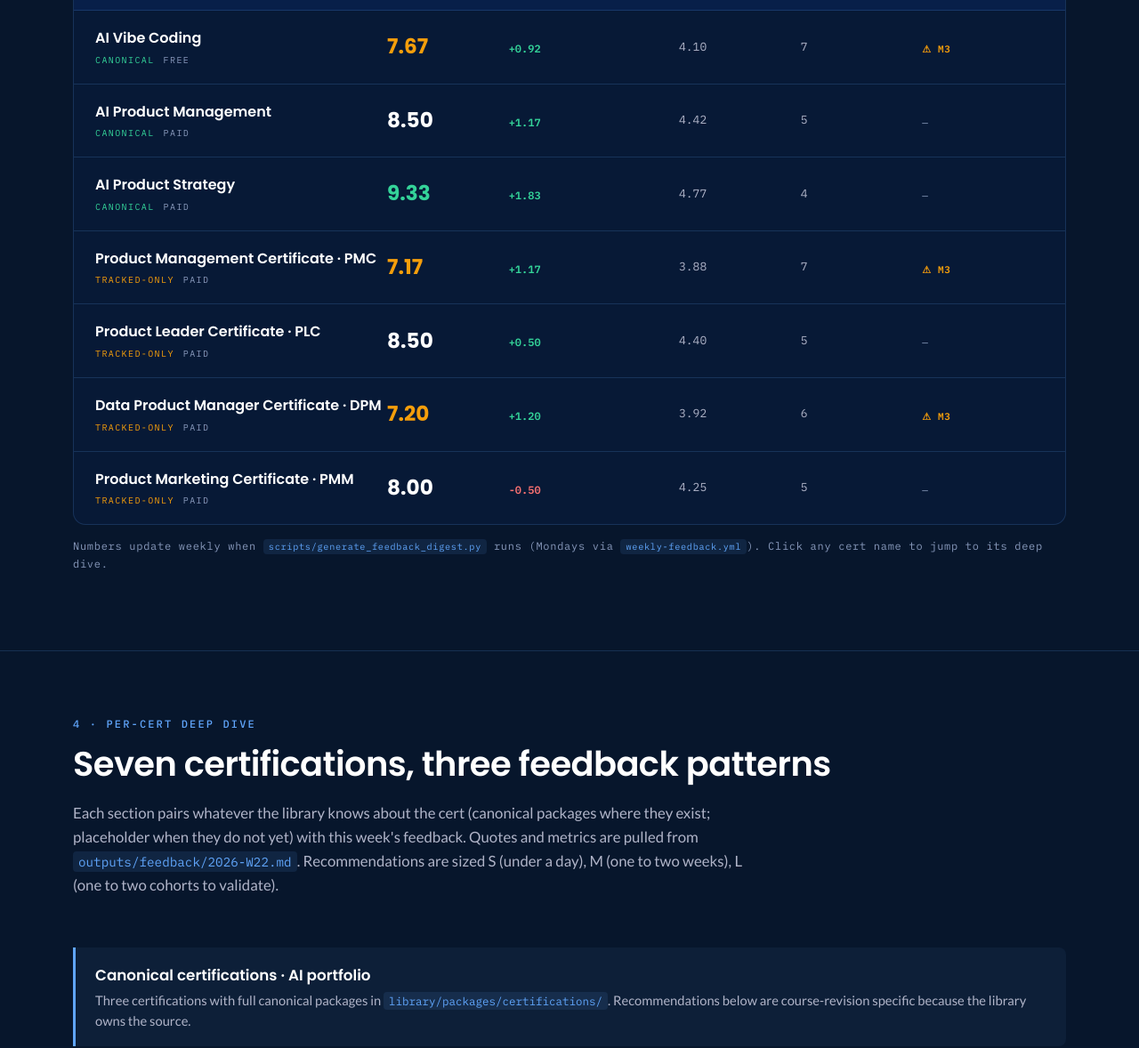
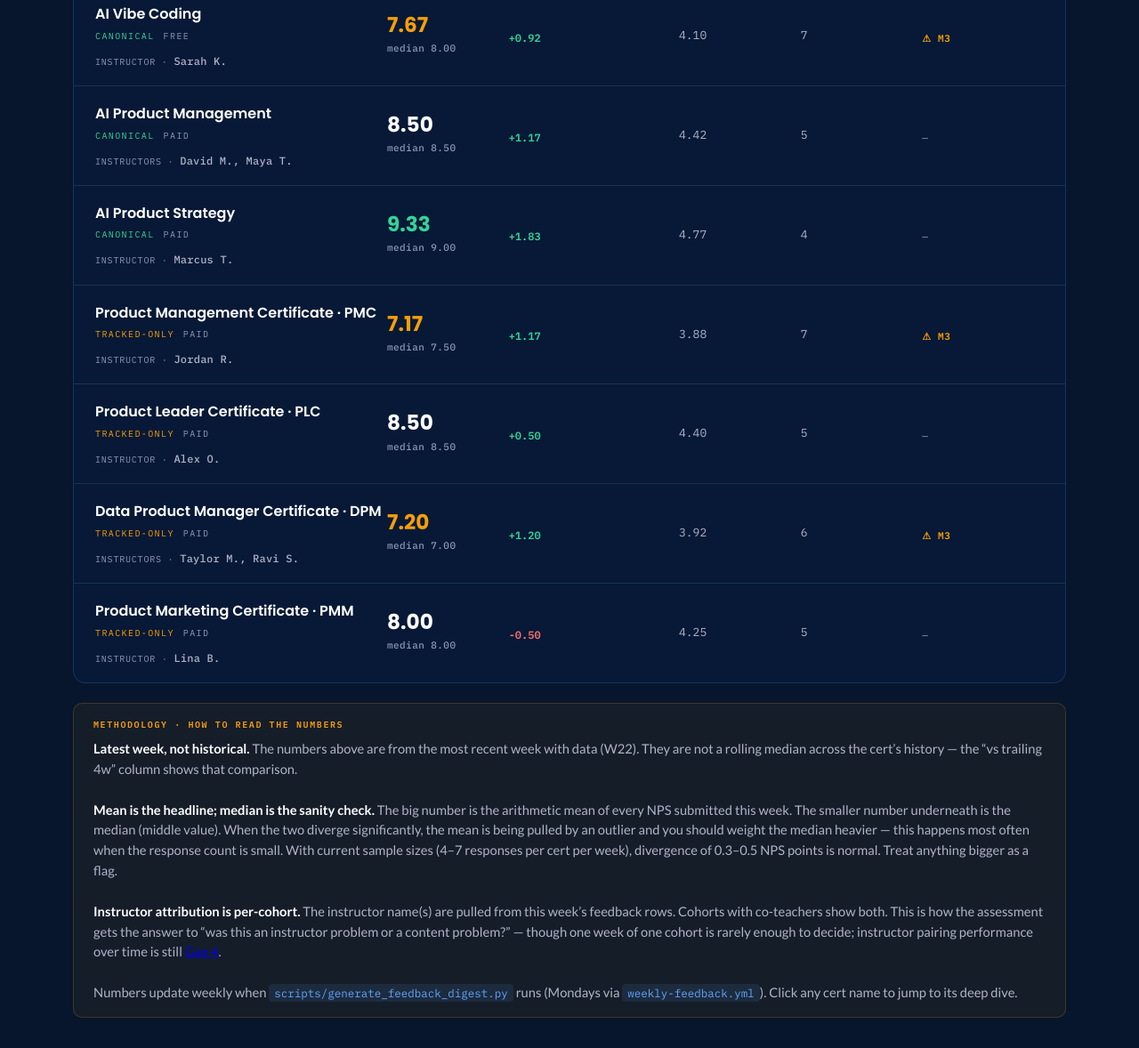
Before and after one commit to DJN-KRS-2709/ps-course-portfolio-assessment, a plain HTML site: page index.html in a window 1280 px wide. Shown: the part 2881-4059 px from the top of the page at 89% size. Drawn offline with Linux system fonts and the light colour scheme.

Commit message:
Refresh: mean+median NPS, instructor attribution in scoreboard
Co-authored-by: Cursor <cursoragent@cursor.com>

```diff
--- a/index.html
+++ b/index.html
@@ -547,6 +547,46 @@
   }
   .sb-num.warn { color: var(--warn); }
   .sb-num.good { color: var(--good); }
+  .sb-num-secondary {
+    font-family: var(--mono);
+    font-size: 11px;
+    font-weight: 500;
+    color: var(--muted);
+    margin-top: 6px;
+    letter-spacing: 0.04em;
+  }
+  .sb-num-secondary.diverge { color: var(--warn); }
+  .sb-cell-instructor {
+    font-family: var(--mono);
+    font-size: 10px;
+    letter-spacing: 0.08em;
+    text-transform: uppercase;
+    color: var(--muted);
+    margin-top: 6px;
+  }
+  .sb-cell-instructor strong { color: var(--body); font-weight: 500; text-transform: none; letter-spacing: 0.02em; font-size: 12px; }
+  .sb-method-note {
+    background: rgba(245, 158, 11, 0.06);
+    border: 1px solid rgba(245, 158, 11, 0.20);
+    border-radius: 10px;
+    padding: 16px 22px;
+    margin-top: 22px;
+    font-family: var(--serif);
+    font-size: 0.92rem;
+    line-height: 1.55;
+    color: var(--body);
+  }
+  .sb-method-note strong { color: var(--heading); font-weight: 600; }
+  .sb-method-note .note-eyebrow {
+    display: block;
+    font-family: var(--mono);
+    font-size: 10px;
+    font-weight: 600;
+    letter-spacing: 0.16em;
+    text-transform: uppercase;
+    color: var(--warn);
+    margin-bottom: 8px;
+  }
   .sb-delta {
     font-family: var(--mono);
     font-size: 12px;
@@ -689,7 +729,7 @@
     <div class="section-eyebrow">3 &middot; Portfolio scoreboard</div>
     <h2>How every certification is doing this week</h2>
     <p class="section-lede">
-      Cert-level snapshot of W22 across the full portfolio. Pulled directly from <code>outputs/feedback/2026-W22.md</code>. Sorted by tier (canonical AI portfolio first, then tracked-only core programs). NPS this week is compared to the trailing 4-week mean; module-level flags surface any module sustained-low for 2+ weeks.
+      Cert-level snapshot of W22 across the full portfolio. Pulled directly from <code>outputs/feedback/2026-W22.md</code>. Each NPS cell shows mean (the headline number) with median underneath; the instructor sub-line under each cert name names whoever taught the cohort that produced this week&rsquo;s feedback.
     </p>
     <div class="scoreboard-table">
       <div class="scoreboard-row head">
@@ -705,8 +745,12 @@
         <div class="sb-cell-cert">
           <a class="sb-cert-name" href="#vibe">AI Vibe Coding</a>
           <div class="sb-cert-meta"><span class="canonical">Canonical</span><span>Free</span></div>
+          <div class="sb-cell-instructor">Instructor &middot; <strong>Sarah K.</strong></div>
         </div>
-        <div><div class="sb-num warn">7.67</div></div>
+        <div>
+          <div class="sb-num warn">7.67</div>
+          <div class="sb-num-secondary">median 8.00</div>
+        </div>
         <div><span class="sb-delta up">+0.92</span></div>
         <div class="sb-cell">4.10</div>
         <div class="sb-cell">7</div>
@@ -717,8 +761,12 @@
         <div class="sb-cell-cert">
           <a class="sb-cert-name" href="#pm">AI Product Management</a>
           <div class="sb-cert-meta"><span class="canonical">Canonical</span><span>Paid</span></div>
+          <div class="sb-cell-instructor">Instructors &middot; <strong>David M., Maya T.</strong></div>
         </div>
-        <div><div class="sb-num">8.50</div></div>
+        <div>
+          <div class="sb-num">8.50</div>
+          <div class="sb-num-secondary">median 8.50</div>
+        </div>
         <div><span class="sb-delta up">+1.17</span></div>
         <div class="sb-cell">4.42</div>
         <div class="sb-cell">5</div>
@@ -729,8 +777,12 @@
         <div class="sb-cell-cert">
           <a class="sb-cert-name" href="#strategy">AI Product Strategy</a>
           <div class="sb-cert-meta"><span class="canonical">Canonical</span><span>Paid</span></div>
+          <div class="sb-cell-instructor">Instructor &middot; <strong>Marcus T.</strong></div>
         </div>
-        <div><div class="sb-num good">9.33</div></div>
+        <div>
+          <div class="sb-num good">9.33</div>
+          <div class="sb-num-secondary">median 9.00</div>
+        </div>
         <div><span class="sb-delta up">+1.83</span></div>
         <div class="sb-cell">4.77</div>
         <div class="sb-cell">4</div>
@@ -741,8 +793,12 @@
         <div class="sb-cell-cert">
           <a class="sb-cert-name" href="#pmc">Product Management Certificate &middot; PMC</a>
           <div class="sb-cert-meta"><span class="tracked">Tracked-only</span><span>Paid</span></div>
+          <div class="sb-cell-instructor">Instructor &middot; <strong>Jordan R.</strong></div>
         </div>
-        <div><div class="sb-num warn">7.17</div></div>
+        <div>
+          <div class="sb-num warn">7.17</div>
+          <div class="sb-num-secondary">median 7.50</div>
+        </div>
         <div><span class="sb-delta up">+1.17</span></div>
         <div class="sb-cell">3.88</div>
         <div class="sb-cell">7</div>
@@ -753,8 +809,12 @@
         <div class="sb-cell-cert">
           <a class="sb-cert-name" href="#plc">Product Leader Certificate &middot; PLC</a>
           <div class="sb-cert-meta"><span class="tracked">Tracked-only</span><span>Paid</span></div>
+          <div class="sb-cell-instructor">Instructor &middot; <strong>Alex O.</strong></div>
         </div>
-        <div><div class="sb-num">8.50</div></div>
+        <div>
+          <div class="sb-num">8.50</div>
+          <div class="sb-num-secondary">median 8.50</div>
+        </div>
         <div><span class="sb-delta up">+0.50</span></div>
         <div class="sb-cell">4.40</div>
         <div class="sb-cell">5</div>
@@ -765,8 +825,12 @@
         <div class="sb-cell-cert">
           <a class="sb-cert-name" href="#dpm">Data Product Manager Certificate &middot; DPM</a>
           <div class="sb-cert-meta"><span class="tracked">Tracked-only</span><span>Paid</span></div>
+          <div class="sb-cell-instructor">Instructors &middot; <strong>Taylor M., Ravi S.</strong></div>
         </div>
-        <div><div class="sb-num warn">7.20</div></div>
+        <div>
+          <div class="sb-num warn">7.20</div>
+          <div class="sb-num-secondary">median 7.00</div>
+        </div>
         <div><span class="sb-delta up">+1.20</span></div>
         <div class="sb-cell">3.92</div>
         <div class="sb-cell">6</div>
@@ -777,17 +841,26 @@
         <div class="sb-cell-cert">
           <a class="sb-cert-name" href="#pmm">Product Marketing Certificate &middot; PMM</a>
           <div class="sb-cert-meta"><span class="tracked">Tracked-only</span><span>Paid</span></div>
+          <div class="sb-cell-instructor">Instructor &middot; <strong>Lina B.</strong></div>
         </div>
-        <div><div class="sb-num">8.00</div></div>
+        <div>
+          <div class="sb-num">8.00</div>
+          <div class="sb-num-secondary">median 8.00</div>
+        </div>
         <div><span class="sb-delta down">-0.50</span></div>
         <div class="sb-cell">4.25</div>
         <div class="sb-cell">5</div>
         <div><span class="sb-flagged none">&mdash;</span></div>
       </div>
     </div>
-    <p style="font-family: var(--mono); font-size: 12px; color: var(--muted); margin-top: 14px; letter-spacing: 0.06em;">
+
+    <div class="sb-method-note">
+      <span class="note-eyebrow">Methodology &middot; how to read the numbers</span>
+      <strong>Latest week, not historical.</strong> The numbers above are from the most recent week with data (W22). They are not a rolling median across the cert&rsquo;s history &mdash; the &ldquo;vs trailing 4w&rdquo; column shows that comparison.<br><br>
+      <strong>Mean is the headline; median is the sanity check.</strong> The big number is the arithmetic mean of every NPS submitted this week. The smaller number underneath is the median (middle value). When the two diverge significantly, the mean is being pulled by an outlier and you should weight the median heavier &mdash; this happens most often when the response count is small. With current sample sizes (4&ndash;7 responses per cert per week), divergence of 0.3&ndash;0.5 NPS points is normal. Treat anything bigger as a flag.<br><br>
+      <strong>Instructor attribution is per-cohort.</strong> The instructor name(s) are pulled from this week&rsquo;s feedback rows. Cohorts with co-teachers show both. This is how the assessment gets the answer to &ldquo;was this an instructor problem or a content problem?&rdquo; &mdash; though one week of one cohort is rarely enough to decide; instructor pairing performance over time is still <a href="#gaps">Gap 4</a>.<br><br>
       Numbers update weekly when <code>scripts/generate_feedback_digest.py</code> runs (Mondays via <code>weekly-feedback.yml</code>). Click any cert name to jump to its deep dive.
-    </p>
+    </div>
   </div>
 </section>
 
@@ -1317,9 +1390,9 @@
         <p>We can compare this week to the trailing 4-week mean, but we cannot confidently track a single cohort's trajectory across the cert. Closing this gap requires consistent <code>cohort_id</code> across every survey response.</p>
       </div>
       <div class="card">
-        <div class="card-eyebrow">Gap 4</div>
+        <div class="card-eyebrow">Gap 4 &middot; Partial</div>
         <h3>Instructor pairing performance</h3>
-        <p>The same module taught by two different instructor pairs almost certainly produces different NPS. We do not yet attribute feedback to instructor combos. Closing this gap would let us learn from our best teaching pairs, not just our best content.</p>
+        <p>The schema now carries an <code>instructor</code> field and the scoreboard surfaces who taught each cohort this week, so we can answer &ldquo;who taught this?&rdquo; That is the easy half. The hard half is still open: we cannot yet attribute longitudinal NPS to specific instructor pairs across cohorts and modules. Closing the rest of this gap requires a stable instructor identifier (not a free-text name) and enough cohorts under each pair to make the comparison meaningful.</p>
       </div>
       <div class="card">
         <div class="card-eyebrow">Gap 5</div>
```
